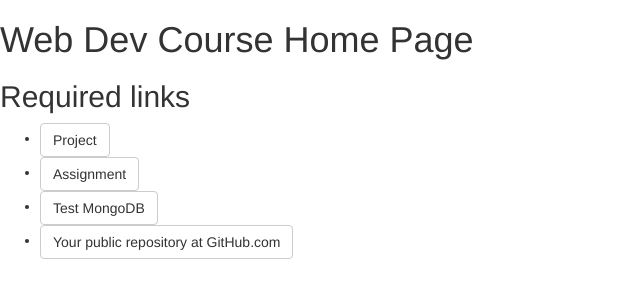
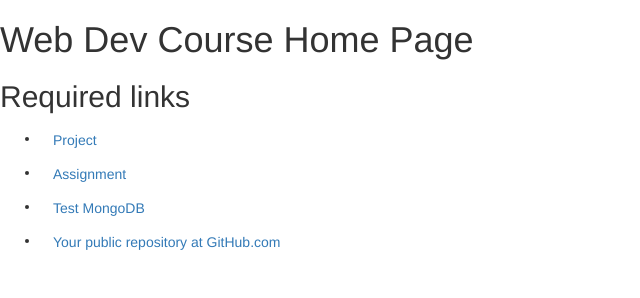
Before and after one commit to ashish-kalbhor/webdev, a website: page public/index.html in a window 1280 px wide. Shown: the whole page, without its empty margins (0-640 px from the left). Drawn offline with nearby package versions, Linux system fonts and the light colour scheme.

Commit message:
Update index.html

```diff
--- a/public/index.html
+++ b/public/index.html
@@ -12,16 +12,16 @@
     <h2>Required links</h2>
     <ul>
         <li>
-            <a href="project/index.html" class="btn btn-default">Project</a>
+            <a href="project/index.html" class="btn">Project</a>
         </li>
         <li>
-            <a href="assignment/index.html" class="btn btn-default">Assignment</a>
+            <a href="assignment/index.html" class="btn">Assignment</a>
         </li>
         <li>
-            <a href="test/index.html" class="btn btn-default">Test MongoDB</a>
+            <a href="test/index.html" class="btn">Test MongoDB</a>
         </li>
         <li>
-            <a href="https://github.com/ashish-kalbhor/" class="btn btn-default">Your public repository at GitHub.com</a>
+            <a href="https://github.com/ashish-kalbhor/" class="btn">Your public repository at GitHub.com</a>
         </li>
     </ul>
 </body>
```
